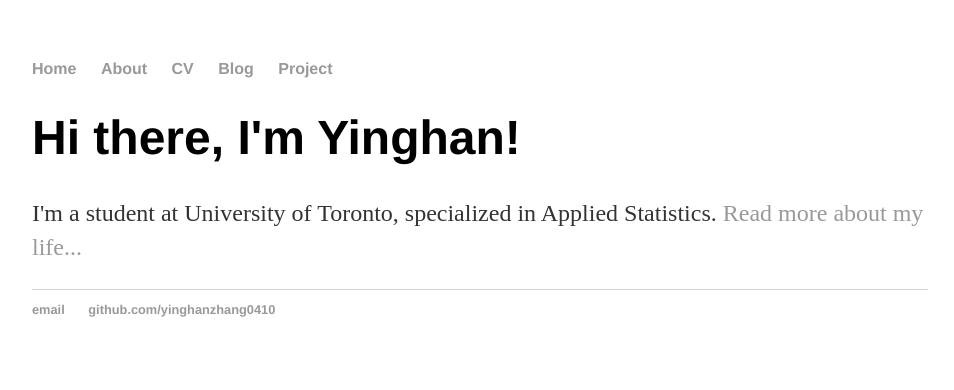
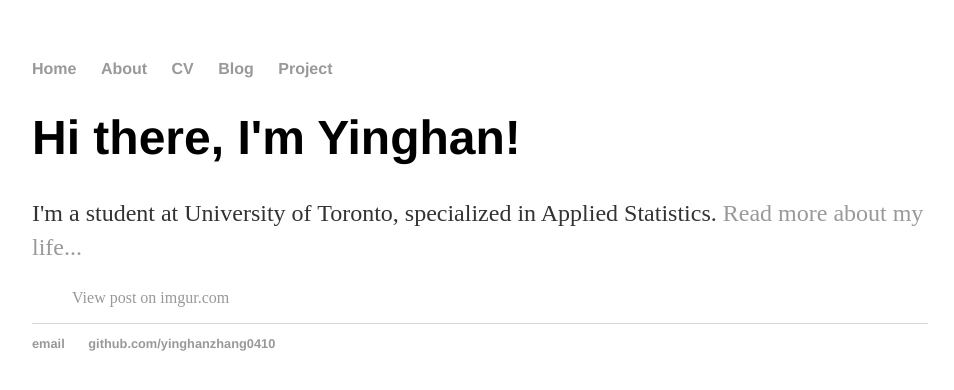
Before and after one commit to YinghanZhang0410/YinghanZhang0410.github.io, a Jekyll site: the page index.html, which Jekyll copies as it is, in a window 1280 px wide. Shown: the top 390 px of the page, without its empty margins (160-1114 px from the left). Built offline with Jekyll 4.4.1, drawn with Linux system fonts in a browser that asks for light colours; a script that is not in the unit is left out.

Commit message:
Update index.html

```diff
--- a/index.html
+++ b/index.html
@@ -19,6 +19,7 @@
     		<div class="blurb">
         		<h1>Hi there, I'm Yinghan!</h1>
 				<p>I'm a student at University of Toronto, specialized in Applied Statistics. <a href="/about">Read more about my life...</a></p>
+			<blockquote class="imgur-embed-pub" lang="en" data-id="epbYxqW"><a href="https://imgur.com/epbYxqW">View post on imgur.com</a></blockquote><script async src="//s.imgur.com/min/embed.js" charset="utf-8"></script>
     		</div><!-- /.blurb -->
 		</div><!-- /.container -->
 		<footer>
```
